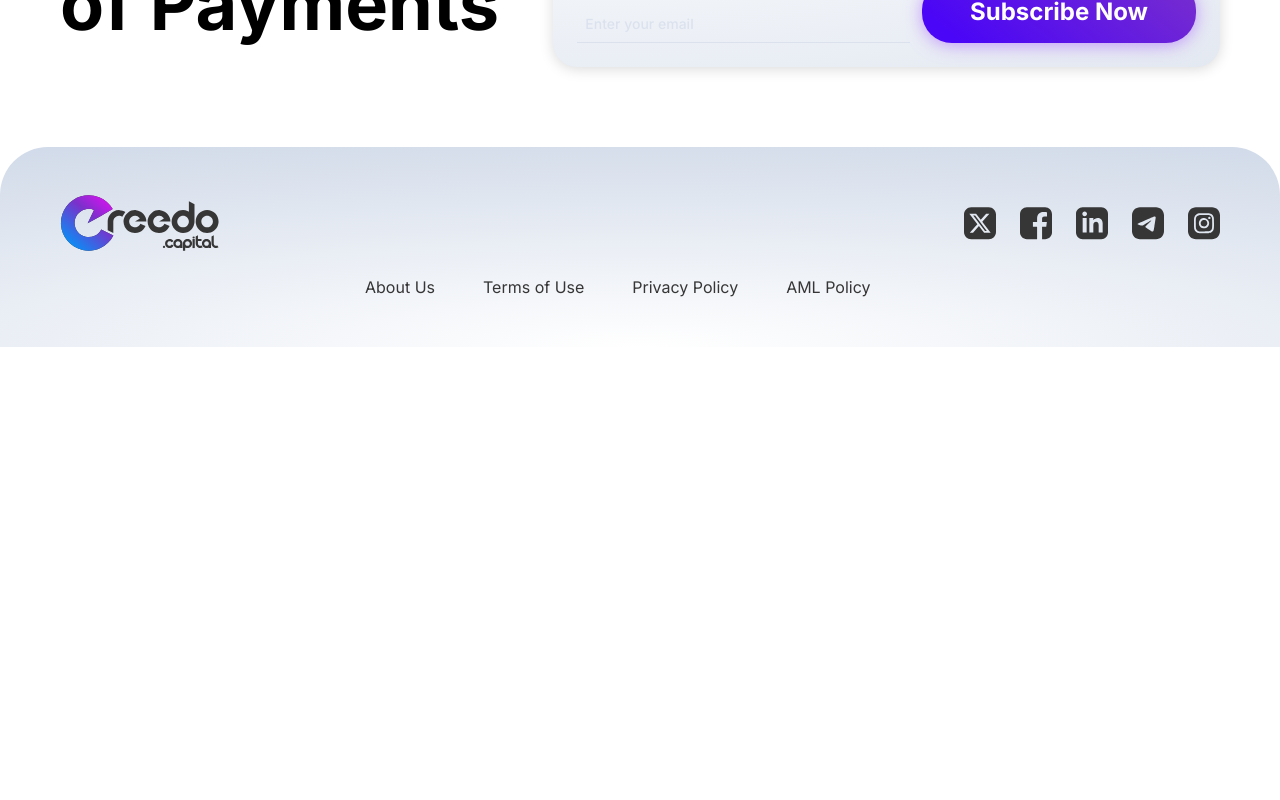
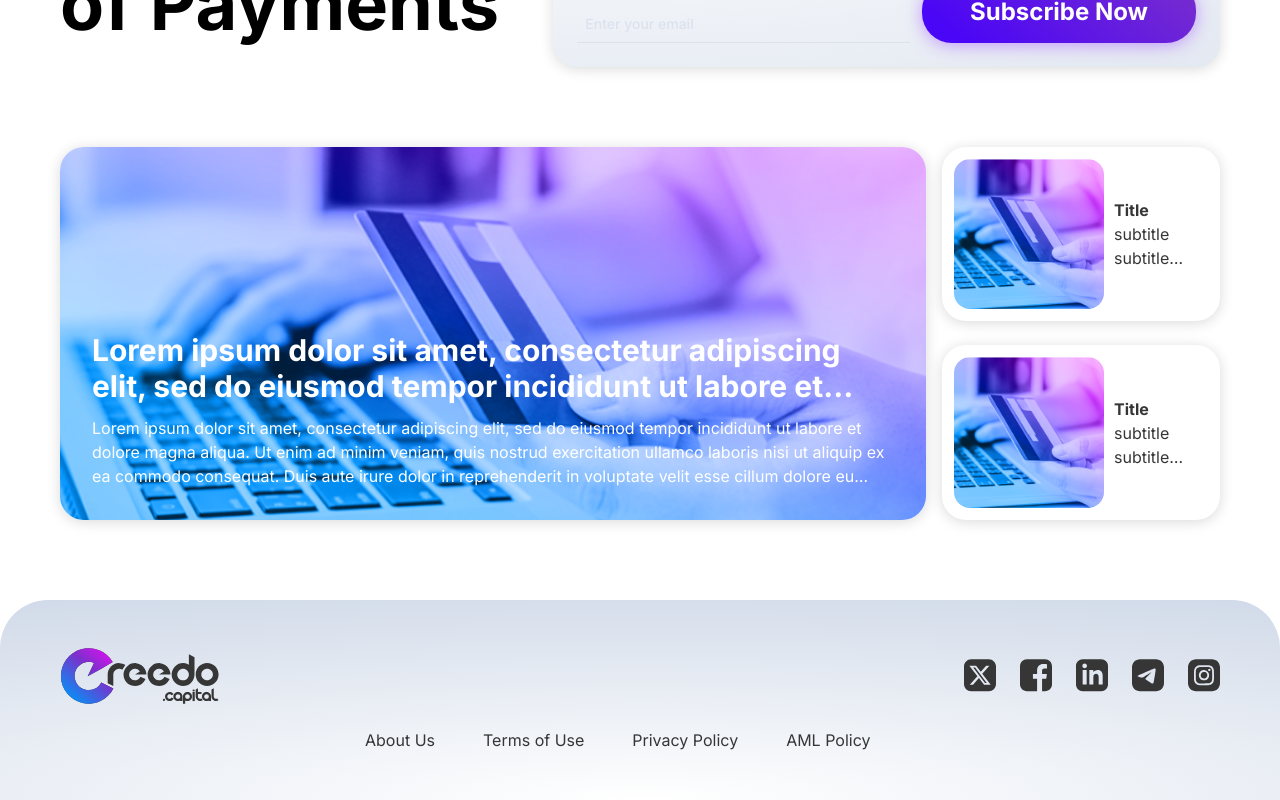
Before and after one commit to superSimpleJahir/creedo-capital, a Next.js app: page / in a window 1280 px wide. Shown: the part 5871-6671 px from the top of the page. Before the commit the page ends 6218 px from the top, so only its background shows below. Built offline with nearby package versions, Linux system fonts and the light colour scheme.

Commit message:
[Done] Newsletter section

```diff
--- a/src/app/globals.css
+++ b/src/app/globals.css
@@ -198,4 +198,22 @@
     background: #1B1420;
     box-shadow: 0px 0px 30px 0px rgba(255, 255, 255, 0.10);
   }
+
+  .project {
+    background-image: url('../../public/image/projectBg.png');
+    background-size: cover;
+    background-position: center;
+    background-repeat: no-repeat;
+    box-shadow: 0px 2px 14px 0px rgba(0, 0, 0, 0.15);
+  }
+
+  .project1 {
+    padding: 12px;
+    border-radius: 24px;
+    background: #FFF;
+    box-shadow: 0px 2px 14px 0px rgba(0, 0, 0, 0.15);
+    display: flex;
+    align-items: center;
+    gap: 10px;
+  }
 }
--- a/src/components/home/Index.jsx
+++ b/src/components/home/Index.jsx
@@ -10,6 +10,7 @@ import Newsletter from "./Newsletter"
 import OriginalPsp from "./OriginalPsp"
 import WorkWithUs from "./WorkWithUs"
 import LocalExpertise from "./LocalExpertise"
+import Project from "./Project"
 
 
 function Index() {
@@ -35,6 +36,7 @@ function Index() {
       <BuildSomething />
       <ContactUs />
       <Newsletter />
+      <Project />
       <Footer darkMode={darkMode} />
     </>
   )
--- a/src/components/home/Newsletter.jsx
+++ b/src/components/home/Newsletter.jsx
@@ -6,7 +6,7 @@ function Newsletter() {
       <div className="globalWidth">
         <div className="grid grid-cols-12 gap-6">
           <div className="col-span-5">
-            <h1 className='text-[72px] font-bold leading-[100%]'>
+            <h1 className='text-[72px] font-bold leading-[100%] dark:text-white'>
               <span className='GlobalReachTitle'>Stay Ahead</span> in the World of Payments
             </h1>
           </div>
--- /dev/null
+++ b/src/components/home/Project.jsx
@@ -0,0 +1,42 @@
+import React from 'react'
+
+function Project() {
+  return (
+    <section className='container my-20'>
+      <div className="globalWidth">
+        <div className="grid grid-cols-12 gap-4">
+          <div className="col-span-9 project max-h-[434px] p-8 rounded-3xl ">
+            <div className="flex flex-col gap-3 h-full justify-end">
+              <h3 className='text-white text-3xl font-bold line-clamp-2'>
+                Lorem ipsum dolor sit amet, consectetur adipiscing elit, sed do eiusmod tempor incididunt ut labore et dolore magna aliqua. Ut enim ad minim veniam, quis nostrud exercitation ullamco laboris nisi ut aliquip ex ea commodo consequat. Duis aute irure dolor in reprehenderit in voluptate velit esse cillum dolore eu fugiat nulla pariatur. Excepteur sint occaecat cupidatat non proident, sunt in culpa qui officia deserunt mollit anim id est laborum.
+              </h3>
+
+              <p className='navLink text-white  line-clamp-3'>
+                Lorem ipsum dolor sit amet, consectetur adipiscing elit, sed do eiusmod tempor incididunt ut labore et dolore magna aliqua. Ut enim ad minim veniam, quis nostrud exercitation ullamco laboris nisi ut aliquip ex ea commodo consequat. Duis aute irure dolor in reprehenderit in voluptate velit esse cillum dolore eu fugiat nulla pariatur. Excepteur sint occaecat cupidatat non proident, sunt in culpa qui officia deserunt mollit anim id est laborum.
+              </p>
+            </div>
+          </div>
+
+          <div className="col-span-3">
+            <div className="project1">
+              <img className='w-[150px] rounded-2xl ' src="./image/project1.png" alt="" />
+              <div className="">
+                <h3 className='navLink dark:text-navText font-bold line-clamp-1'>Title</h3>
+                <p className='navLink dark:text-navText line-clamp-2'>subtitle subtitle subtitle subtitle</p>
+              </div>
+            </div>
+            <div className="project1 mt-6">
+              <img className='w-[150px] rounded-2xl ' src="./image/project1.png" alt="" />
+              <div className="">
+                <h3 className='navLink dark:text-navText font-bold line-clamp-1'>Title</h3>
+                <p className='navLink dark:text-navText line-clamp-2'>subtitle subtitle subtitle subtitle</p>
+              </div>
+            </div>
+          </div>
+        </div>
+      </div>
+    </section>
+  )
+}
+
+export default Project
```
Also changed, not shown: public/image/project1.png (added), public/image/projectBg.png (added).
